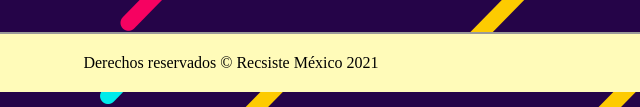
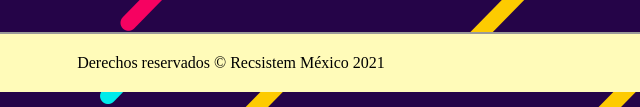
Before and after one commit to Ever90/clase-html, a plain HTML site: page index.html in a window 1280 px wide. Shown: the part 718-825 px from the top of the page, 409-1049 px from the left. Drawn offline with Linux system fonts and the light colour scheme.

Commit message:
rectificacion del index html

```diff
--- a/index.html
+++ b/index.html
@@ -95,7 +95,7 @@
 
 
         <footer id="pie">
-            Derechos reservados &copy; Recsiste México 2021
+            Derechos reservados &copy; Recsistem México 2021
 
         </footer>
 
```
